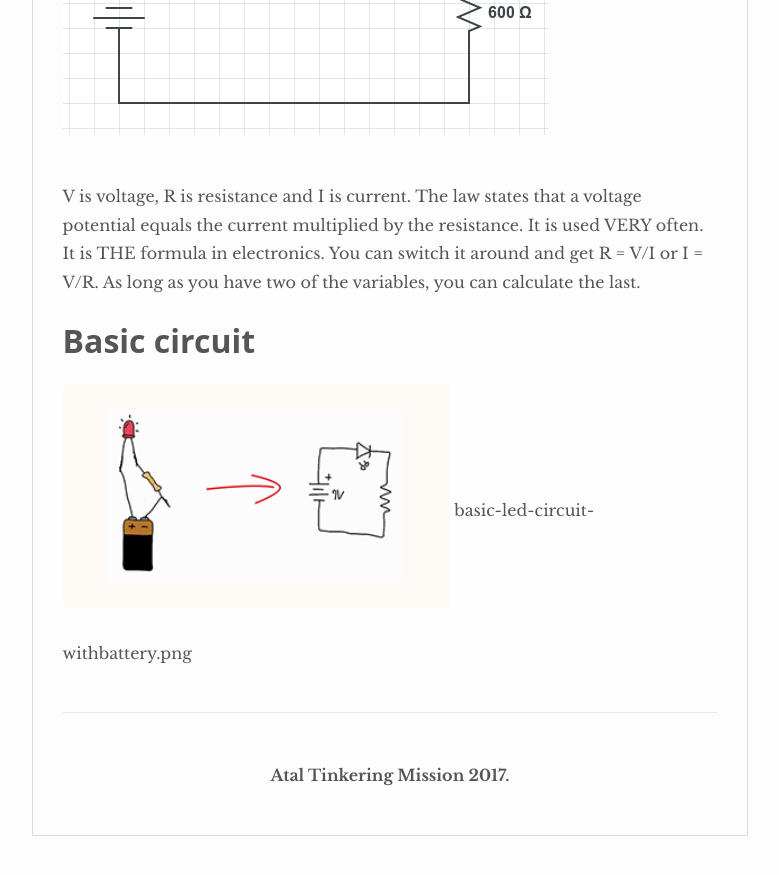
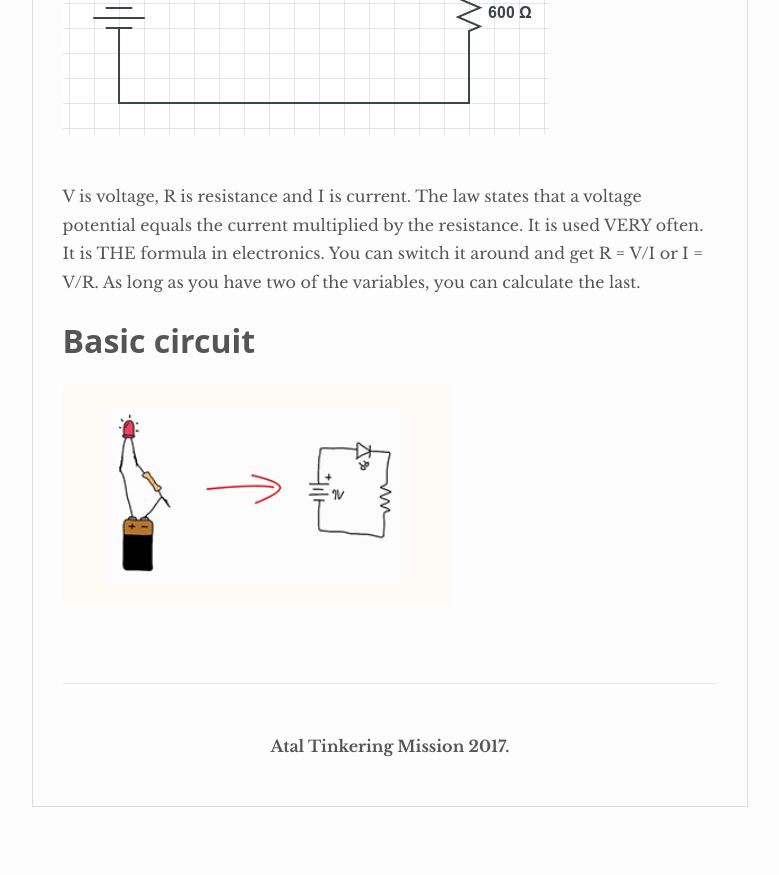
Before and after one commit to yugn27/atel, a Jekyll site: the page built from _posts/2017-08-30-life-1.markdown, in a window 1280 px wide and 900 px high, scrolled down 3932 px. Shown: the top 875 px of the window, without its empty margins (250-1029 px from the left). Built offline with Jekyll 4.4.1, drawn with Linux system fonts in a browser that asks for light colours; nearby versions of some CDN libraries.

Commit message:
Update 2017-08-30-life-1.markdown

```diff
--- a/_posts/2017-08-30-life-1.markdown
+++ b/_posts/2017-08-30-life-1.markdown
@@ -71,4 +71,3 @@ You can switch it around and get R = V/I or I = V/R. As long as you have two of
 
 # Basic circuit
 ![]({{site.baseurl}}/images/basic-led-circuit-withbattery.png)
-basic-led-circuit-withbattery.png
```
